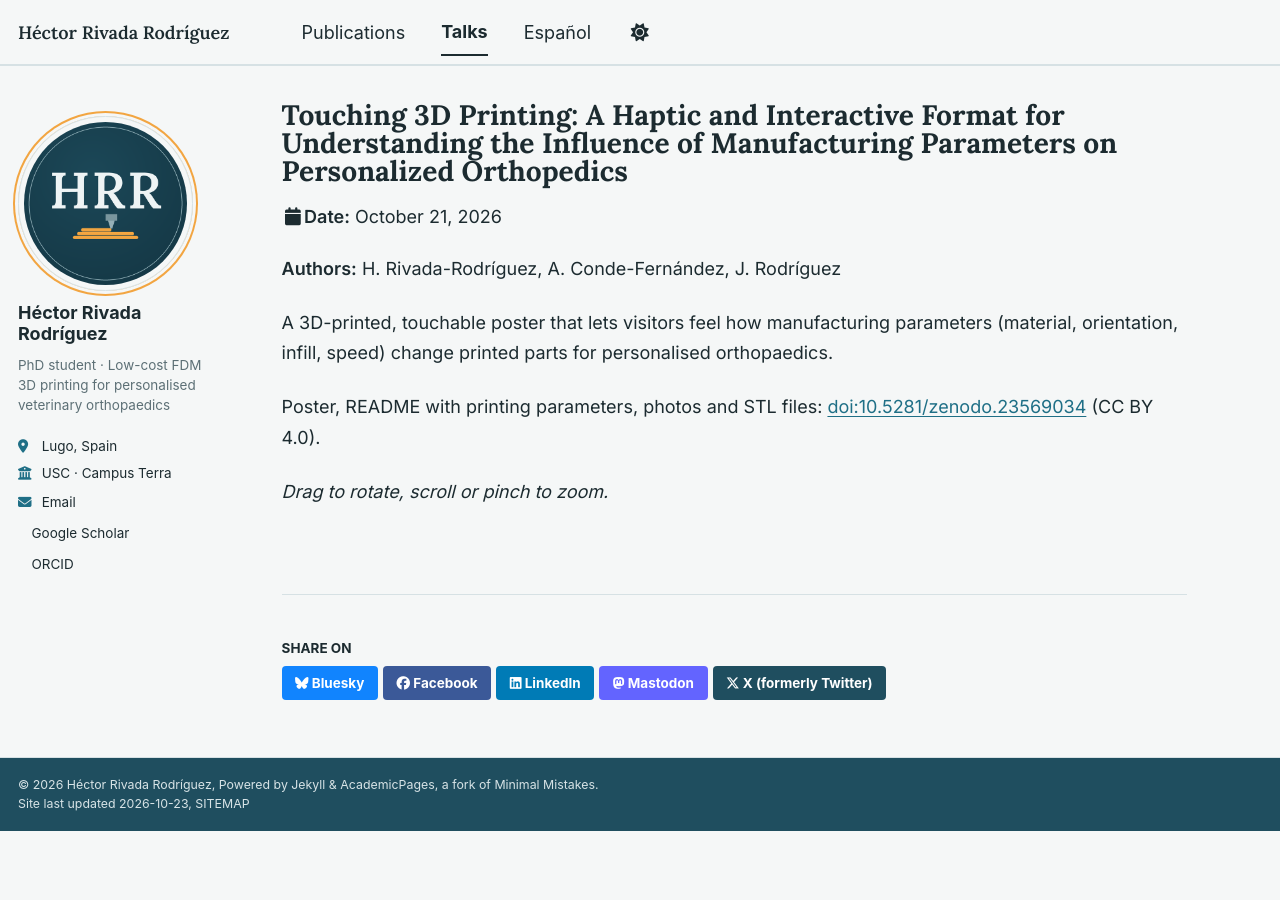
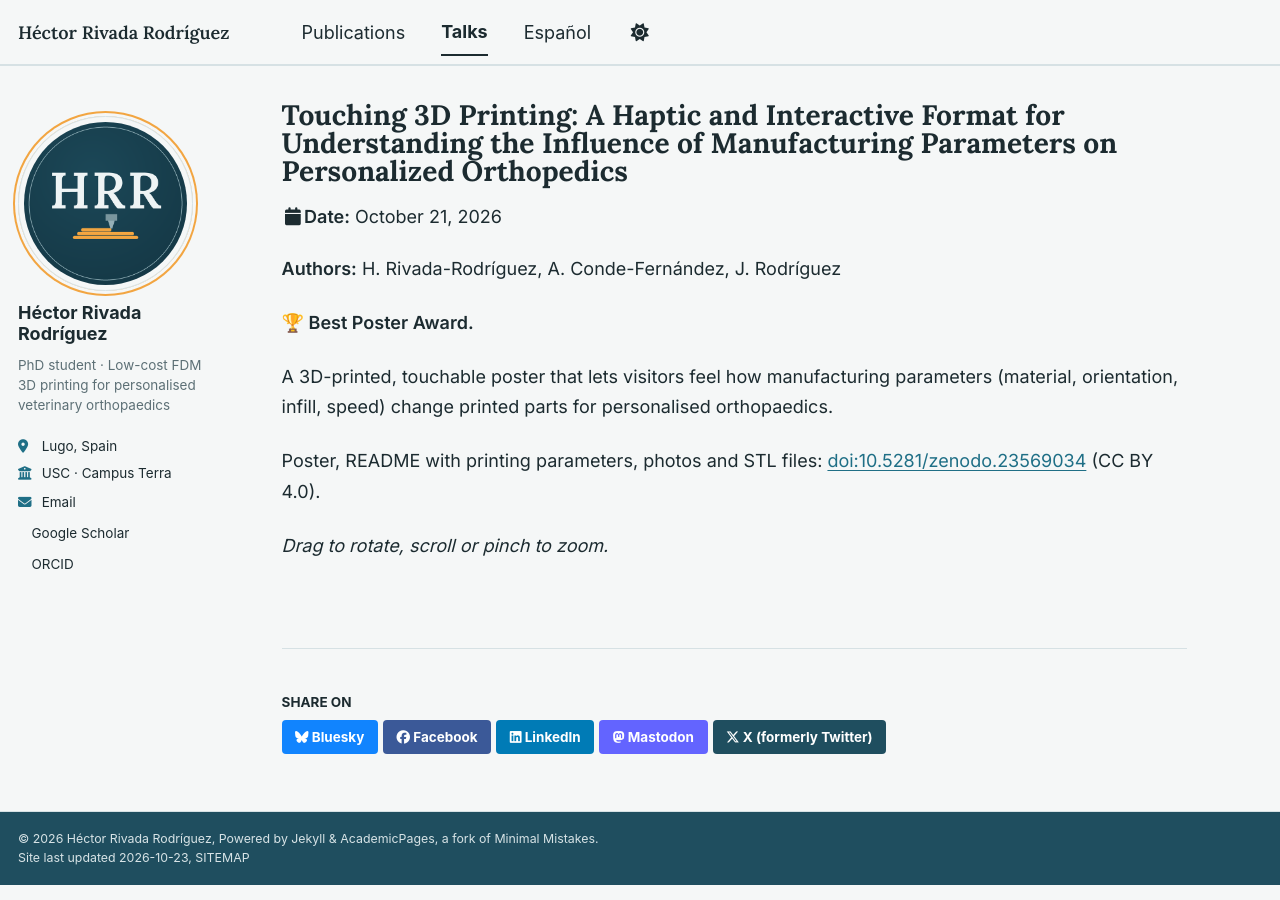
Before and after one commit to Hrivada/hrivada.github.io, a Jekyll site: the page built from _talks/2026-10-21-campus-terra-haptic-poster.md, in a window 1280 px wide. Built offline with Jekyll 4.4.1, drawn with Linux system fonts in a browser that asks for light colours; a style sheet for code colours, icons or effects is not loaded.

Commit message:
Update 2026-10-21-campus-terra-haptic-poster.md

```diff
--- a/_talks/2026-10-21-campus-terra-haptic-poster.md
+++ b/_talks/2026-10-21-campus-terra-haptic-poster.md
@@ -10,6 +10,8 @@ location: "Lugo, Spain"
 
 **Authors:** H. Rivada-Rodríguez, A. Conde-Fernández, J. Rodríguez
 
+**🏆 Best Poster Award.**
+
 A 3D-printed, touchable poster that lets visitors feel how manufacturing parameters (material, orientation, infill, speed) change printed parts for personalised orthopaedics.
 
 Poster, README with printing parameters, photos and STL files: [doi:10.5281/zenodo.23569034](https://doi.org/10.5281/zenodo.23569034) (CC BY 4.0).
```
